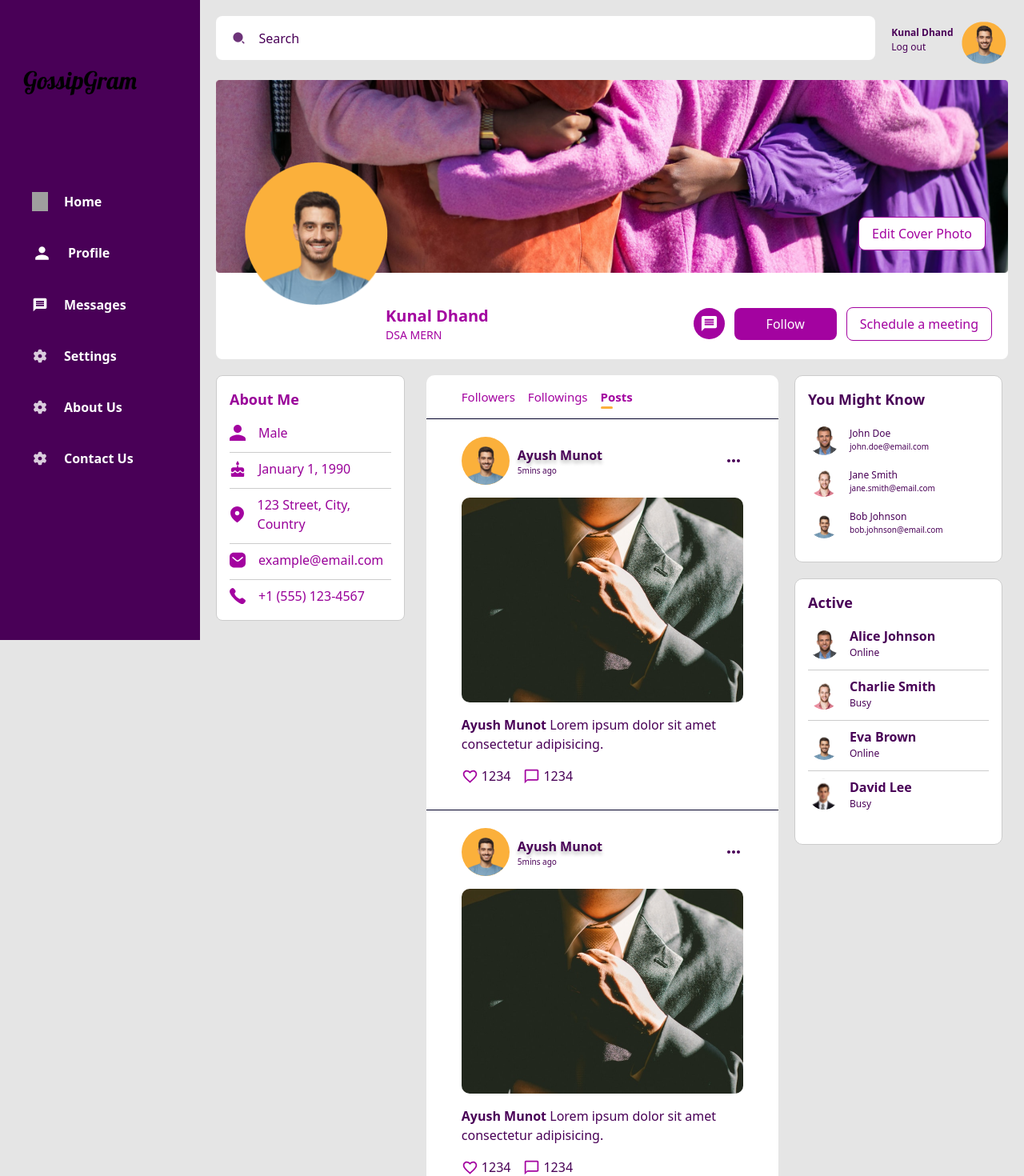
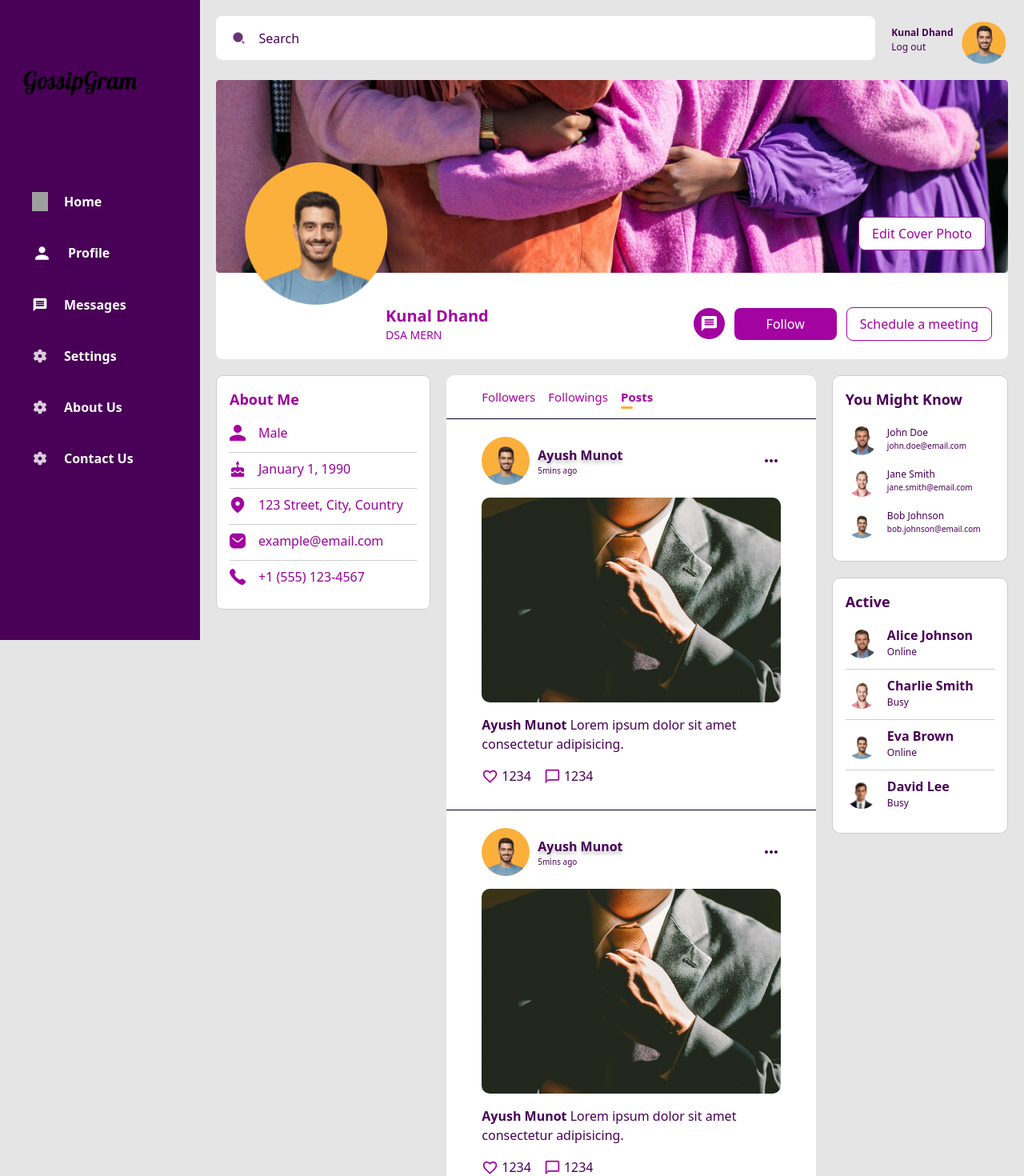
Before and after one commit to kunal1632/catalyst_hackathon, a React (Create React App) app in the folder frontend/: page /profile in a window 1280 px wide. Shown: the top 1470 px of the page at 80% size. Built offline with nearby package versions, Linux system fonts and the light colour scheme; grey boxes are pictures that could not be loaded.

Commit message:
remove height width restriction

```diff
--- a/frontend/src/components/About/index.jsx
+++ b/frontend/src/components/About/index.jsx
@@ -5,8 +5,6 @@ import styled from 'styled-components';
 // Styled components for enhanced styling
 const AboutContainer = styled.div`
   background-color: #fff;
-  width: 236px;
-  height: 307px;
   border: 1px solid #ccc;
   border-radius: 8px;
   padding: 16px;
--- a/frontend/src/components/Active/index.jsx
+++ b/frontend/src/components/Active/index.jsx
@@ -6,8 +6,6 @@ import styled from 'styled-components';
 const ActiveContainer = styled.div`
   margin-top: 20px;
   background-color: #fff;
-  width: 260px;
-  height: 333px;
   border: 1px solid #ccc;
   border-radius: 10px;
   padding: 16px;
--- a/frontend/src/components/YouMightKnow/index.jsx
+++ b/frontend/src/components/YouMightKnow/index.jsx
@@ -5,8 +5,6 @@ import styled from 'styled-components';
 
 const YouMightKnowContainer = styled.div`
   background-color: #fff;
-  width: 260px;
-  height: 234px;
   border: 1px solid #ccc;
   border-radius: 10px;
   padding: 16px;
```
